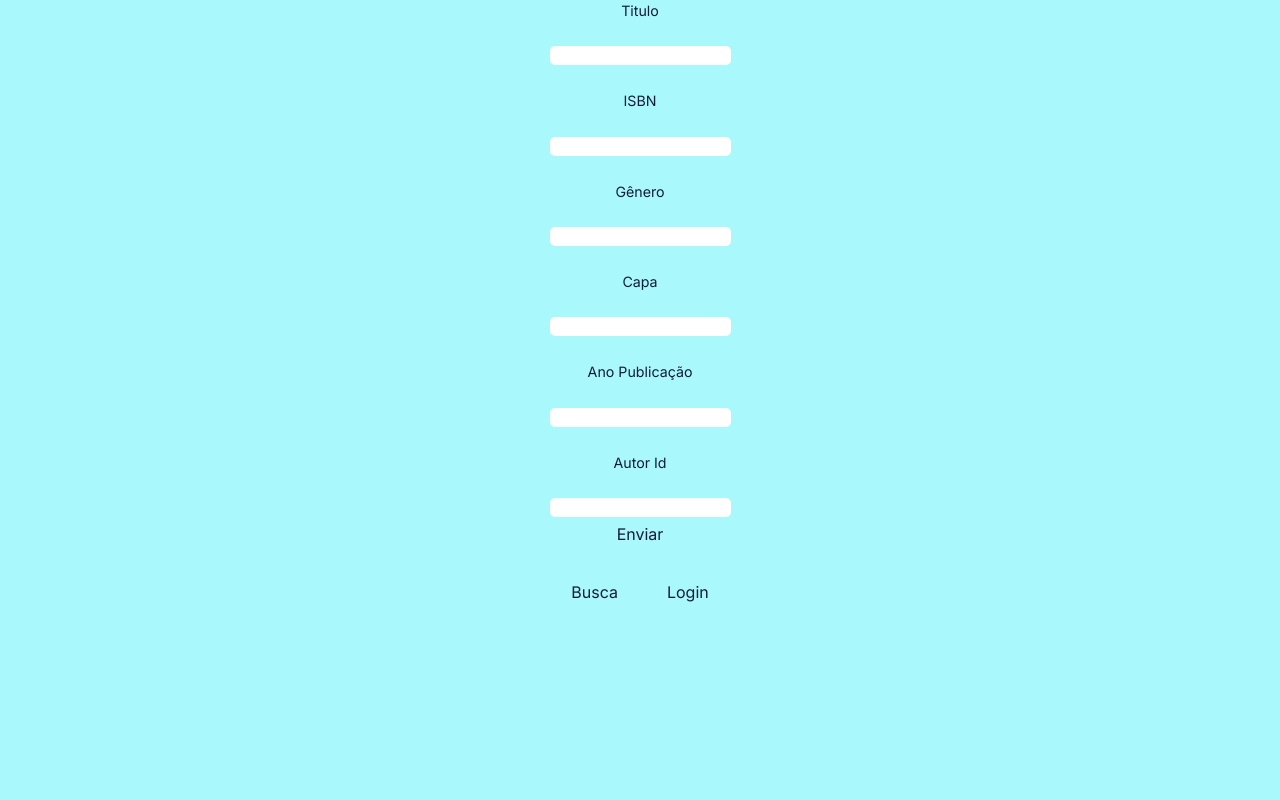
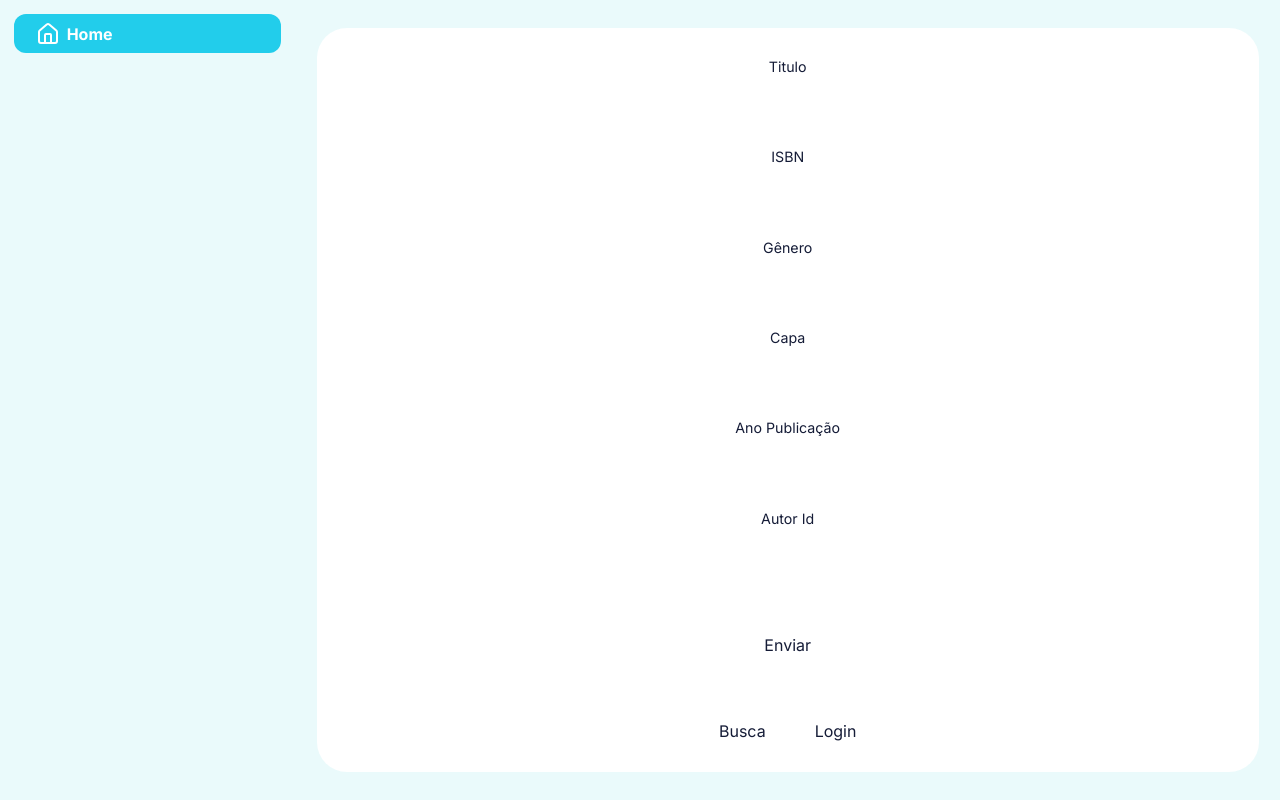
Before and after one commit to V0ltzx/SistemaBiblioteca-DWII-Fatec, a React (Vite) app in the folder biblioteca-front/: page /livro_add in a window 1280 px wide. Built offline with nearby package versions, Linux system fonts and the light colour scheme.

Commit message:
feat: Tela lateral base e App.jsx envolvido

```diff
--- a/biblioteca-front/src/App.jsx
+++ b/biblioteca-front/src/App.jsx
@@ -2,13 +2,17 @@ import { Routes, Route } from 'react-router-dom';
 import Login from './pages/old/Login';
 import Livros from './pages/old/livros';
 import LivroAdd from './pages/old/livro_add';
+import TelaLateral from './components/TelaLateral';
 
 export default function App() {
   return (
-    <Routes>
-      <Route path="/" element={<Login />} />
-      <Route path="/livros" element={<Livros />} />
-      <Route path="/livro_add" element={<LivroAdd />} />
-    </Routes>
+    <TelaLateral>
+      <Routes>
+        <Route path="/" element={<Login />} />
+        <Route path="/livros" element={<Livros />} />
+        <Route path="/livro_add" element={<LivroAdd />} />
+      </Routes>
+    </TelaLateral>
+
   );
 }
--- /dev/null
+++ b/biblioteca-front/src/components/TelaLateral.jsx
@@ -0,0 +1,18 @@
+import '../styles/TelaLateral.css'
+import { House } from 'lucide-react'
+
+export default function TelaLateral({children}){
+    return(
+        <div className='tela-grid'>
+            <div className='tela-grid__lateral'>
+                <button className='btn btn--primaria btn--block'>
+                    <House /> Home
+                </button>
+            </div>
+
+            <div className='tela-grid__paginas'>
+                {children}
+            </div>
+        </div>
+    )
+}
--- /dev/null
+++ b/biblioteca-front/src/styles/TelaLateral.css
@@ -0,0 +1,21 @@
+.tela-grid{
+    display: grid;
+    grid-template-columns: 0.6fr 2fr;
+    min-height: 100vh;
+    background-color: var(--cor-neutra);
+}
+
+.tela-grid__lateral{
+    display: flex;
+    flex-direction: column;
+    padding: 1rem;
+    align-content: center;
+}
+
+.tela-grid__paginas{
+    display: flex;
+    flex-direction: column;
+    background-color: white;
+    border-radius: 30px;
+    margin: 2rem 1.5rem;
+}
--- a/biblioteca-front/src/styles/global.css
+++ b/biblioteca-front/src/styles/global.css
@@ -64,4 +64,46 @@ h1, h2, h3, h4, h5, h6 {
   color: inherit;
 }
 
-/* ---------- Próximos alterações ---------- */
+/* ---------- Reutilizáveis ---------- */
+
+.btn {
+  display: inline-flex;
+  align-items: center;
+  justify-content: left;
+  gap: 0.5rem;
+  height: 2.75rem;
+  padding-inline: 1.5rem;
+  border-radius: 12px;
+  font-size: 0.875rem;
+  font-weight: 600;
+  transition: background-color 0.2s ease, color 0.2s ease, border-color 0.2s ease;
+}
+
+.btn:focus-visible {
+  outline: 2px solid var(--cor-primaria);
+  outline-offset: 2px;
+}
+
+.btn--block {
+  width: 100%;
+}
+
+.btn--primaria {
+  background-color: var(--cor-primaria);
+  color: var(--cor-branco);
+  font-weight: bold;
+  font-size: medium;
+}
+
+.btn--primaria:hover {
+  background-color: #1eb4ce;
+}
+
+.btn--ciano {
+  background-color: var(--cor-ciano);
+  color: var(--cor-branco);
+}
+
+.btn--ciano:hover {
+  background-color: #0d6265;
+}
```
